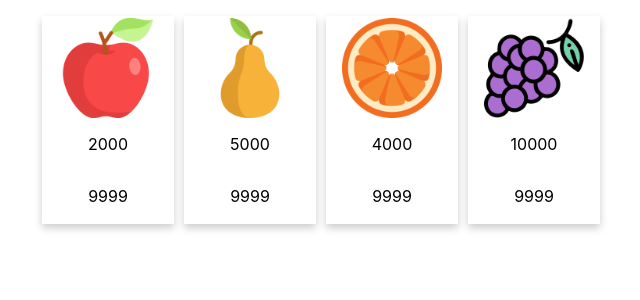
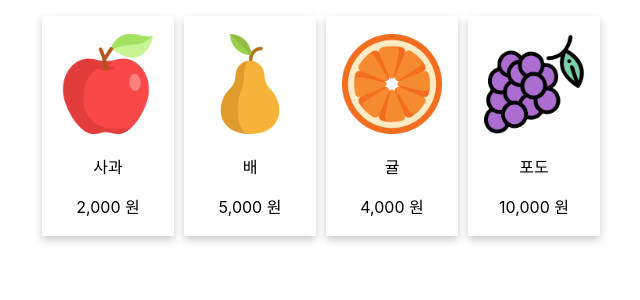
Before and after one commit to Jin-dev92/nextjs_practice_typescript, a Next.js app: page /products in a window 1280 px wide. Shown: the top 300 px of the page, without its empty margins (339-979 px from the left). Built offline with nearby package versions, Linux system fonts and the light colour scheme.

Commit message:
상품 디테일 페이지 추가 ( 퍼블리싱 미완)

```diff
--- a/components/Card.tsx
+++ b/components/Card.tsx
@@ -2,6 +2,7 @@ import {ProductData} from "../interfaces/ProductInterface";
 import {FlexContainer} from "./FlexContainer";
 import Image from "next/image";
 import styled from "styled-components";
+import Link from "next/link";
 
 type Props = {
     data: ProductData;
@@ -24,6 +25,10 @@ const StyledCard = styled(FlexContainer)`
   & img {
     object-fit: cover;
   }
+
+  & a {
+    text-align: center;
+  }
 `
 
 const Card = (props: Props) => {
@@ -31,10 +36,18 @@ const Card = (props: Props) => {
     const {id, name, stock, price, imageSrc} = data
     return (
         <StyledCard>
-            <Image src={imageSrc} alt={name} width={width} height={height}/>
-            <title>{name}</title>
-            <p>{price}</p>
-            <p>{stock}</p>
+            <Link href={
+                {
+                    pathname: '/products/[id]',
+                    query: {product: JSON.stringify(data)}
+                }
+            }
+                  as={`/products/${id}`}
+            >
+                <p><Image src={imageSrc} alt={name} width={width} height={height}/></p>
+                <p>{name}</p>
+                <p>{price.toLocaleString().concat(" 원")}</p>
+            </Link>
         </StyledCard>
     )
 }
--- a/components/CardList.tsx
+++ b/components/CardList.tsx
@@ -8,10 +8,10 @@ type Props = {
 }
 export const CardList = (props: Props) => {
     let html = []
-    for (const item of props.data) {
+    for (const index in props.data) {
         html.push(
-            <ListItem >
-                <Card data={item} width={100} height={100}/>
+            <ListItem key={'list_item_' + index}>
+                <Card data={props.data[index]} width={100} height={100}/>
             </ListItem>
         )
     }
--- a/components/FlexContainer.tsx
+++ b/components/FlexContainer.tsx
@@ -1,8 +1,13 @@
 import styled from "styled-components";
+import {Property} from "csstype";
+import FlexDirection = Property.FlexDirection;
 
+type Props = {
+    flexDirection?: FlexDirection
+}
 export const FlexContainer = styled.div`
   display: flex;
-  flex-direction: column;
+  flex-direction: ${(props: Props) => props.flexDirection || "column"};
   justify-content: center;
   align-items: center;
 `
```
Also changed, not shown: pages/products/[id].tsx (added, +23 -0 lines).
